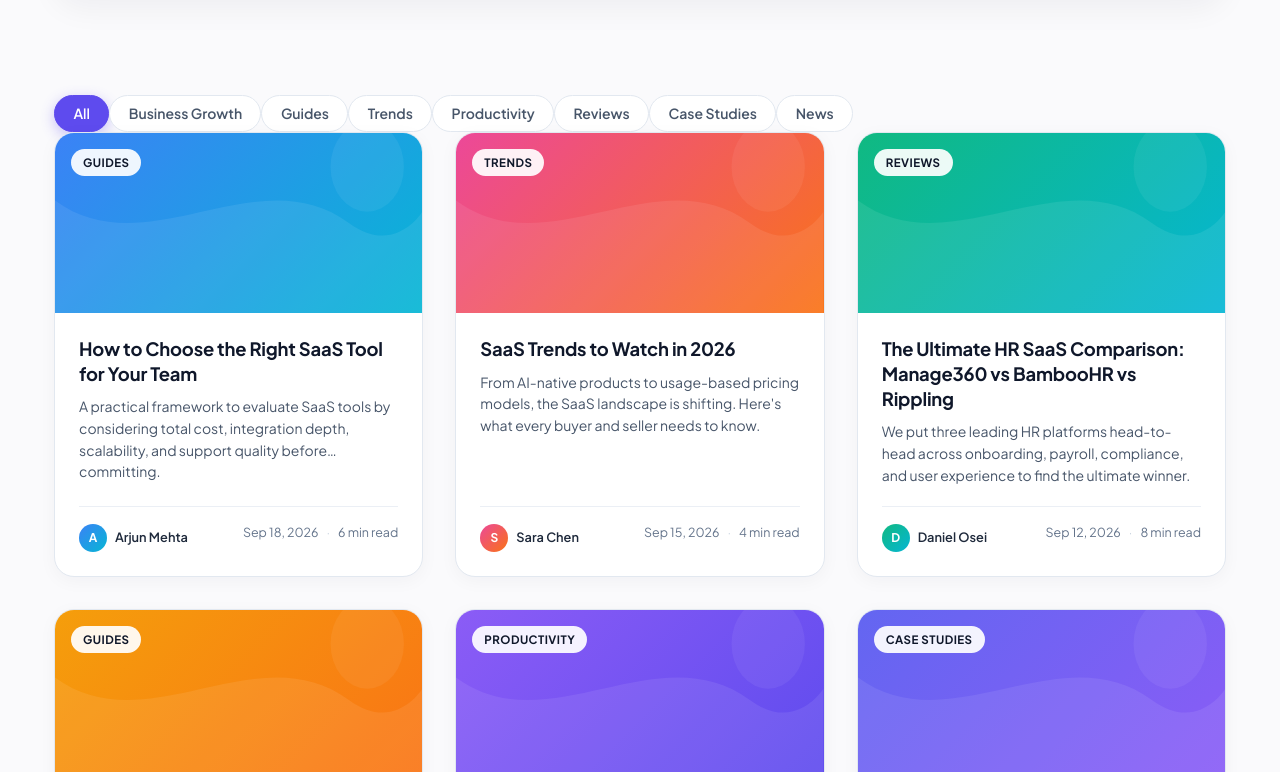
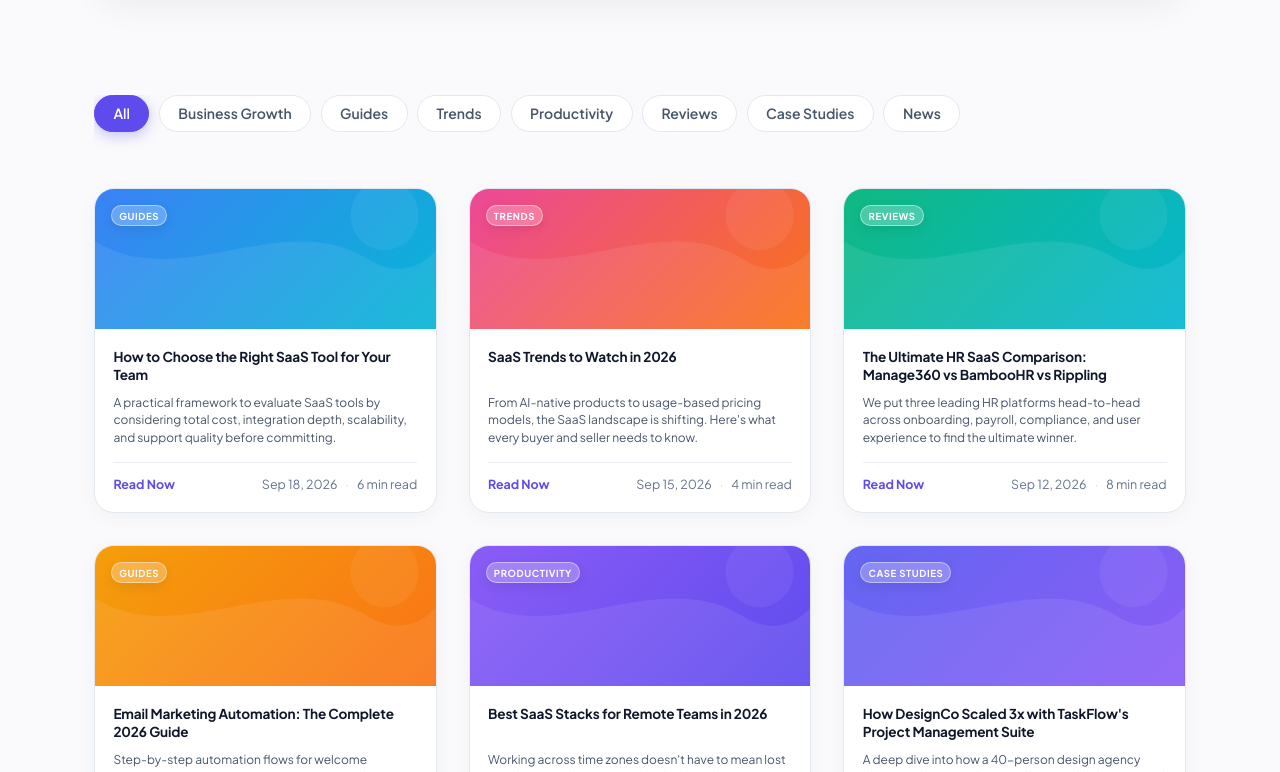
Before and after one commit to mynexasolutions-spec/Saas-Market, a Next.js app: page /blog in a window 1280 px wide. Shown: the part 968-1740 px from the top of the page. Built offline with nearby package versions, Linux system fonts and the light colour scheme.

Commit message:
some card changes

```diff
--- a/src/app/blog/BlogPageClient.tsx
+++ b/src/app/blog/BlogPageClient.tsx
@@ -247,7 +247,7 @@ export default function BlogPageClient() {
       <section className="blog-list-section">
         <div className="container">
           {/* Category Filters */}
-          <div className="blog-filters-row">
+          <div className="blog-filter-bar">
             {CATEGORIES.map((cat) => (
               <button
                 key={cat}
@@ -290,12 +290,9 @@ export default function BlogPageClient() {
                     <h3 className="blog-card-title">{post.title}</h3>
                     <p className="blog-card-excerpt">{post.excerpt}</p>
                     <div className="blog-card-footer">
-                      <div className="blog-author-mini">
-                        <div className="blog-author-avatar blog-author-avatar--sm" style={{ background: post.gradient }}>
-                          {post.author.charAt(0)}
-                        </div>
-                        <span>{post.author}</span>
-                      </div>
+                      <span className="blog-read-more-btn" style={{ fontSize: '0.78rem' }}>
+                        Read Now
+                      </span>
                       <div className="blog-card-meta">
                         <span>{post.date}</span>
                         <span className="blog-meta-sep">·</span>
--- a/src/app/globals.css
+++ b/src/app/globals.css
@@ -111,7 +111,7 @@ input, select, textarea {
 .container {
   max-width: var(--max-width);
   margin: 0 auto;
-  padding: 0 1.5rem;
+  padding: 0 max(1.5rem, 5vw);
 }
 
 /* ==========================================================================
@@ -2352,7 +2352,7 @@ input, select, textarea {
 
 .blog-card-banner {
   position: relative;
-  height: 180px;
+  height: 140px;
   overflow: hidden;
   display: flex;
   align-items: flex-start;
@@ -2362,47 +2362,39 @@ input, select, textarea {
 .blog-tag-badge {
     position: relative;
     z-index: 2;
-  background: rgba(255, 255, 255, 0.92);
-  backdrop-filter: blur(6px);
-  color: var(--slate-900);
-  font-size: 0.72rem;
+    background: rgba(255, 255, 255, 0.25);
+    backdrop-filter: blur(12px);
+    -webkit-backdrop-filter: blur(12px);
+    border: 1px solid rgba(255, 255, 255, 0.45);
+    color: #FFFFFF;
+    font-size: 0.6rem;
     font-weight: 700;
     text-transform: uppercase;
-  letter-spacing: 0.04em;
-  padding: 0.3rem 0.75rem;
+    letter-spacing: 0.06em;
+    padding: 0.15rem 0.45rem;
     border-radius: var(--radius-full);
-}
-
-.blog-card-body {
-  padding: 1.5rem;
-  display: flex;
-  flex-direction: column;
-  flex-grow: 1;
-}
-
-.blog-card-meta {
-  display: flex;
-  align-items: center;
-  gap: 0.5rem;
-  font-size: 0.78rem;
-  color: var(--slate-500);
-  margin-bottom: 0.65rem;
-}
+    box-shadow: 0 4px 12px rgba(0, 0, 0, 0.08);
+}
+
+.blog-card-body { padding: 1.15rem; display: flex; flex-direction: column; flex-grow: 1; }
+
+.blog-card-meta { display: flex; align-items: center; gap: 0.5rem; font-size: 0.78rem; color: var(--slate-500); margin-bottom: 0; }
 
 .blog-card-title {
-  font-size: 1.15rem;
+    font-size: 0.85rem;
     font-weight: 700;
     line-height: 1.35;
     color: var(--slate-900);
     margin-bottom: 0.6rem;
     letter-spacing: -0.01em;
-}
-
-.blog-card-excerpt {
-  color: var(--slate-600);
-  font-size: 0.875rem;
-  line-height: 1.55;
-  margin-bottom: 1.25rem;
+    min-height: 2.7em;
+    display: -webkit-box;
+    -webkit-line-clamp: 2;
+    -webkit-box-orient: vertical;
+    overflow: hidden;
+  }
+
+.blog-card-excerpt { color: var(--slate-600); font-size: 0.75rem; line-height: 1.45; margin-bottom: 1rem;
   flex-grow: 1;
   display: -webkit-box;
   -webkit-line-clamp: 3;
@@ -2410,12 +2402,7 @@ input, select, textarea {
   overflow: hidden;
 }
 
-.blog-card-footer {
-  display: flex;
-  align-items: center;
-  justify-content: space-between;
-  border-top: 1px solid var(--slate-150);
-  padding-top: 1rem;
+.blog-card-footer { display: flex; align-items: center; justify-content: space-between; border-top: 1px solid var(--slate-150); padding-top: 0.75rem;
   font-size: 0.8rem;
   color: var(--slate-500);
 }
```
Lines whose indentation alone changed are shown as unchanged.
